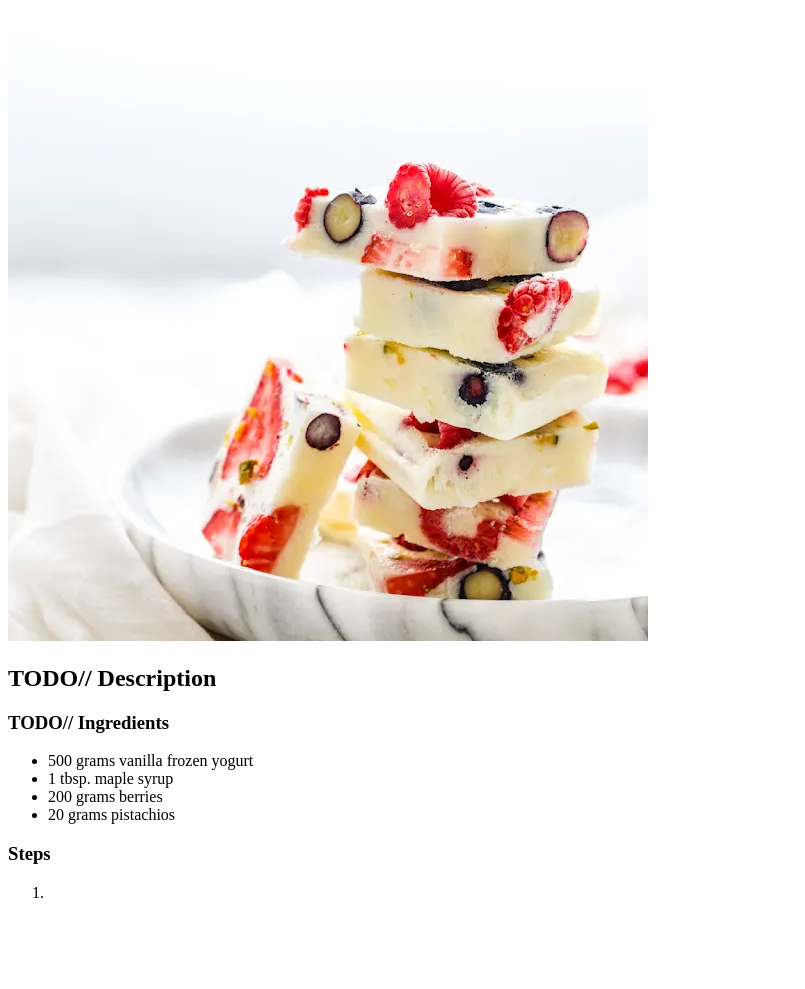
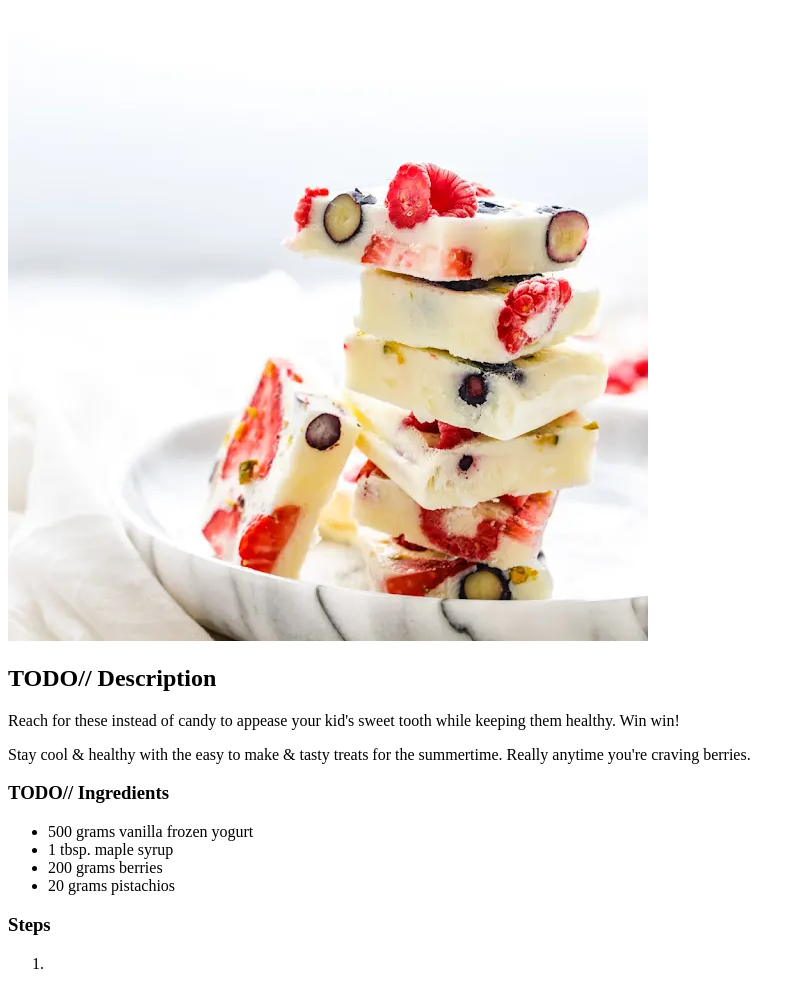
Before and after one commit to SockMonkeys159/odin-recipes, a plain HTML site: page recipes/frozen-yogurt-bark-with-berries.html in a window 1280 px wide. Shown: the part 79-1068 px from the top of the page, without its empty margins (0-805 px from the left). Before the commit the page ends 997 px from the top, so only its background shows below. Drawn offline with Linux system fonts and the light colour scheme.

Commit message:
build: add a recipe description to frozen bark

```diff
--- a/recipes/frozen-yogurt-bark-with-berries.html
+++ b/recipes/frozen-yogurt-bark-with-berries.html
@@ -8,8 +8,8 @@
         <h1>Frozen Yogurt Bark with Berries</h1>
         <img src="../images/frozen-yogurt-bark-berries.jpeg" alt="Stacked, cut pieces of frozen yogure bark with berries on a plate.">
         <h2>TODO// Description</h2>
-        <p></p>
-        <p></p>
+        <p>Reach for these instead of candy to appease your kid's sweet tooth while keeping them healthy. Win win! </p>
+        <p>Stay cool & healthy with the easy to make & tasty treats for the summertime. Really anytime you're craving berries. </p>
         <h3>TODO// Ingredients</h3>
         <!--add ingredients unordered list-->
         <ul>
```
